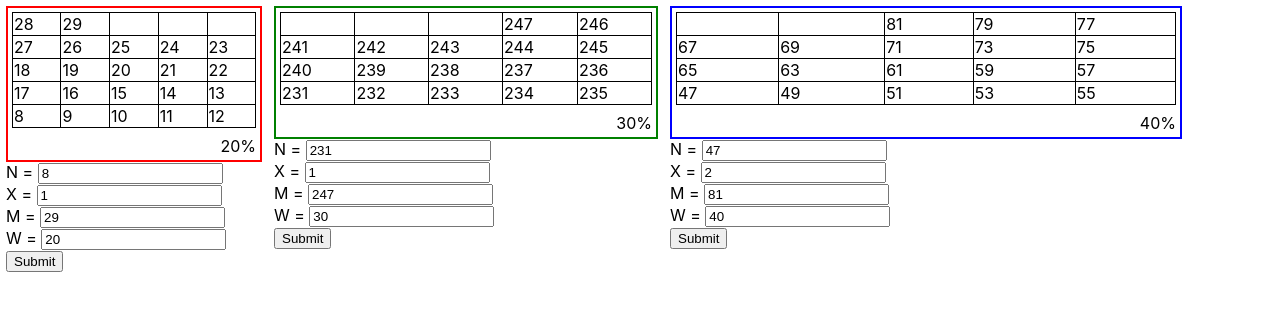
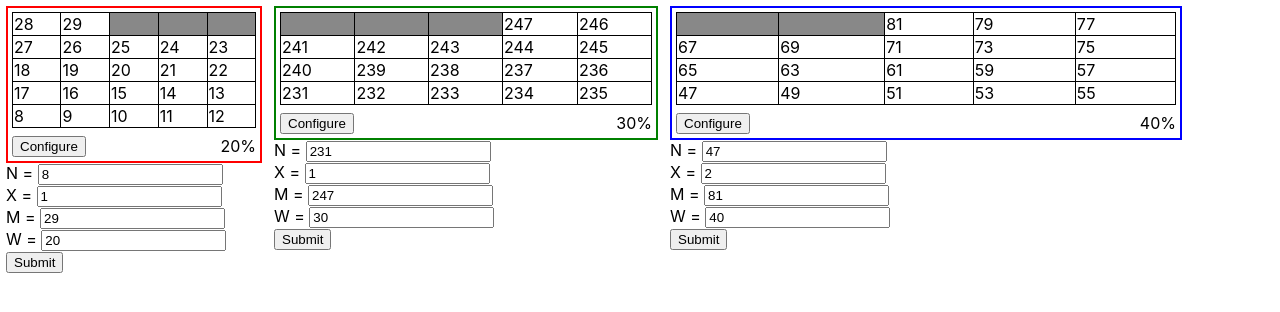
Before and after one commit to mccredie/crowdstreet, a React (Create React App) app: page / in a window 1280 px wide. Shown: the top 312 px of the page. Built offline with nearby package versions, Linux system fonts and the light colour scheme.

Commit message:
Adding sytling to empty cells.

```diff
--- a/src/components/Table.css
+++ b/src/components/Table.css
@@ -5,3 +5,7 @@ table.Table,
   border: 1px solid #000000;
   border-collapse: collapse;
 }
+
+.Table td:empty {
+  background-color: #888;
+}
--- a/src/components/WormTable.css
+++ b/src/components/WormTable.css
@@ -14,6 +14,10 @@
   margin: 4px;
 }
 
+.WormTable-configButton {
+  margin: 4px;
+}
+
 .WormTable-widthLable {
   float: right;
   margin: 4px;
--- a/src/components/WormTable.js
+++ b/src/components/WormTable.js
@@ -9,6 +9,7 @@ export default ({w, color, ...rest}) => (
     <div className="WormTable" style={{width: `${w}%`}} >
         <div className="WormTable-container" style={{borderColor: color}} >
             <Table {...rest} />
+            <button className="WormTable-configButton">Configure</button>
             <div className="WormTable-widthLable">{w}%</div>
         </div>
         <Config {...rest} />
```
